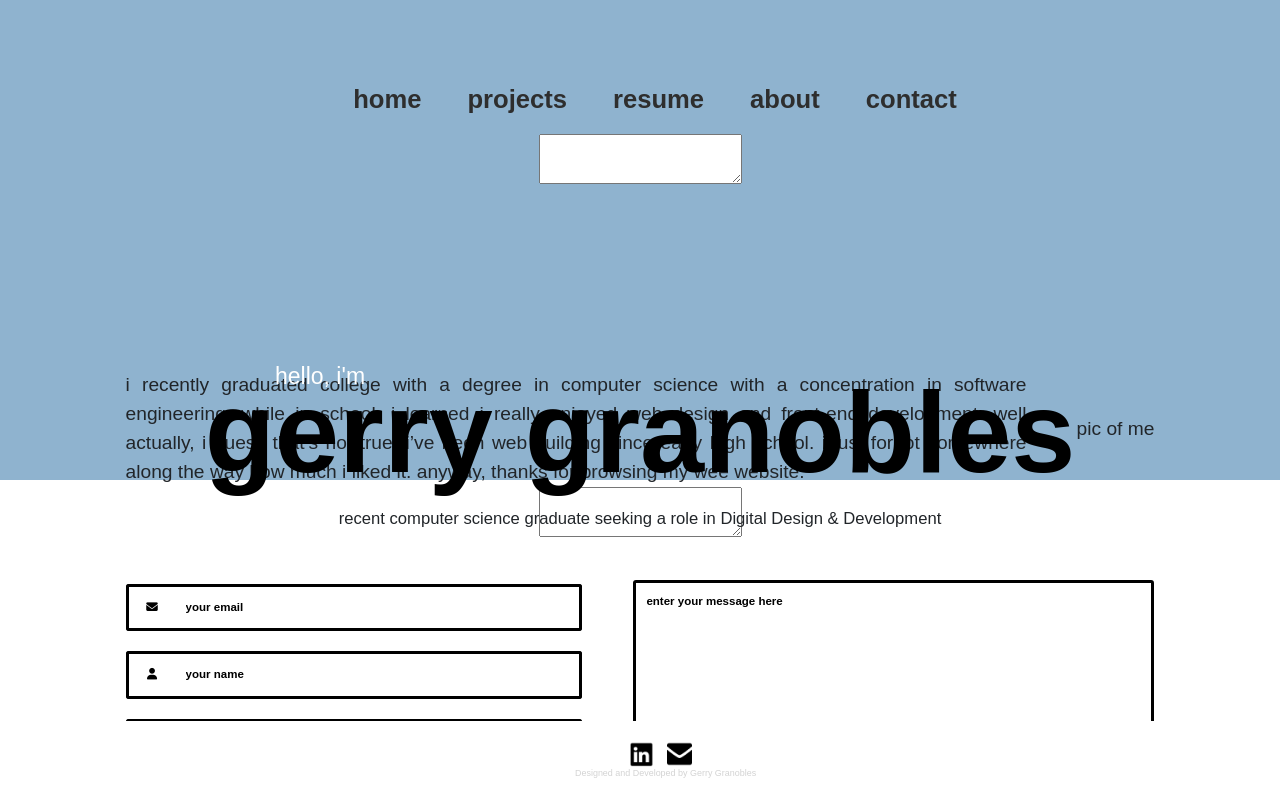
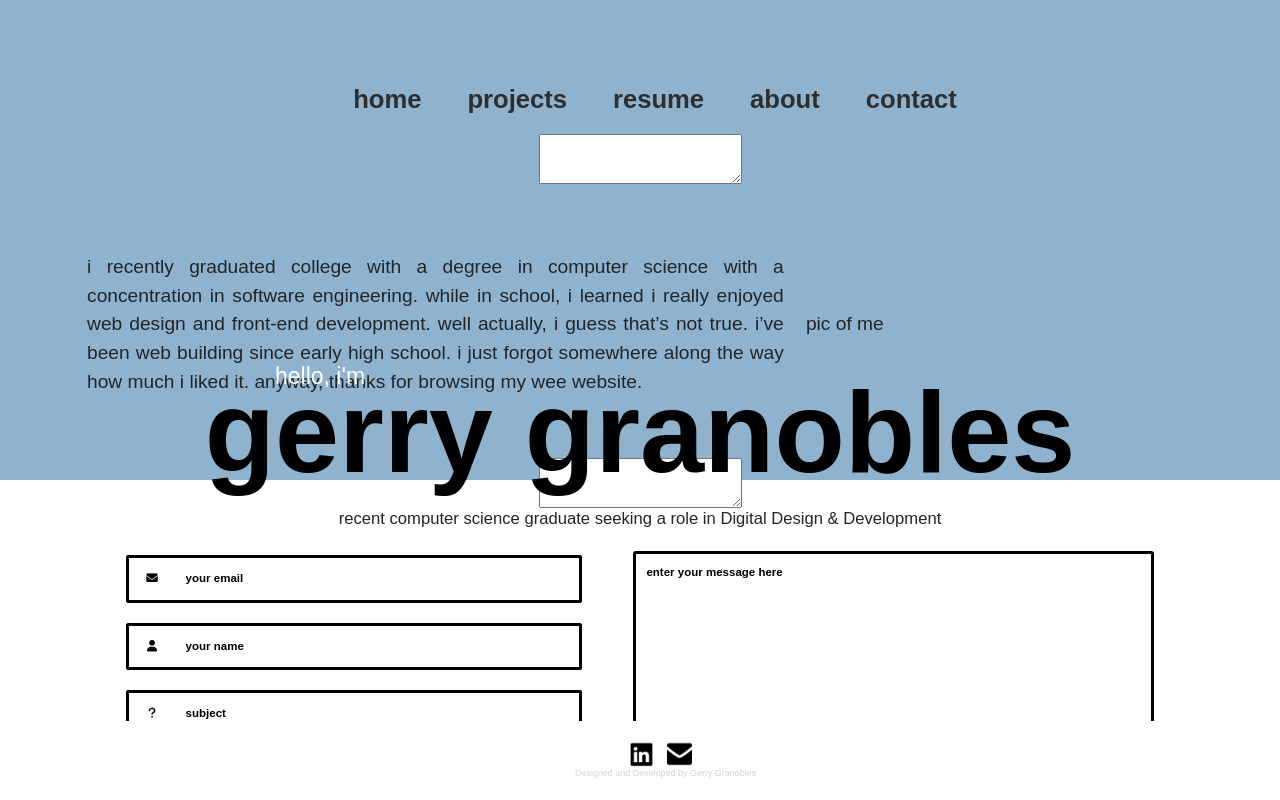
Before and after one commit to gerrygranobles/gerrygranobles.github.io, a PHP site: page /gerryg2.html in a window 1280 px wide. Run offline with PHP 8.4, Linux system fonts and the light colour scheme; some libraries are stand-ins or nearby versions; some web fonts are replaced.

Commit message:
Add files via upload

```diff
--- a/stylesheet.css
+++ b/stylesheet.css
@@ -194,15 +194,15 @@
 */
 
 #about {
-    padding: 180px 100px 0px 100px;
+    padding: 5%;
     font-size: 1.5vw;
     text-align: justify;
     display: flex;
     align-items: center;
 }
 #bio {
-    flex:2;
-    padding-right: 50px;
+    width: 65%;
+    padding-right: 2%;
 }
 #picofme img{
     height: 350px;
```
